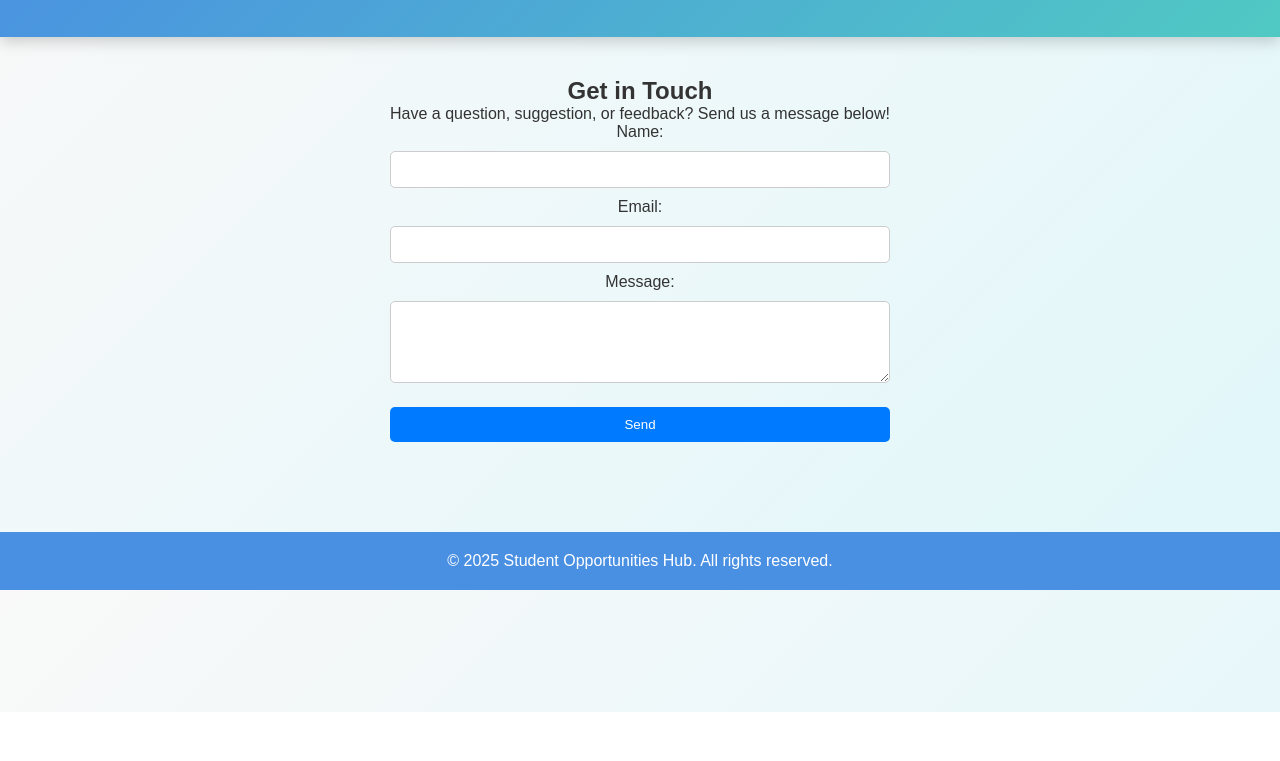
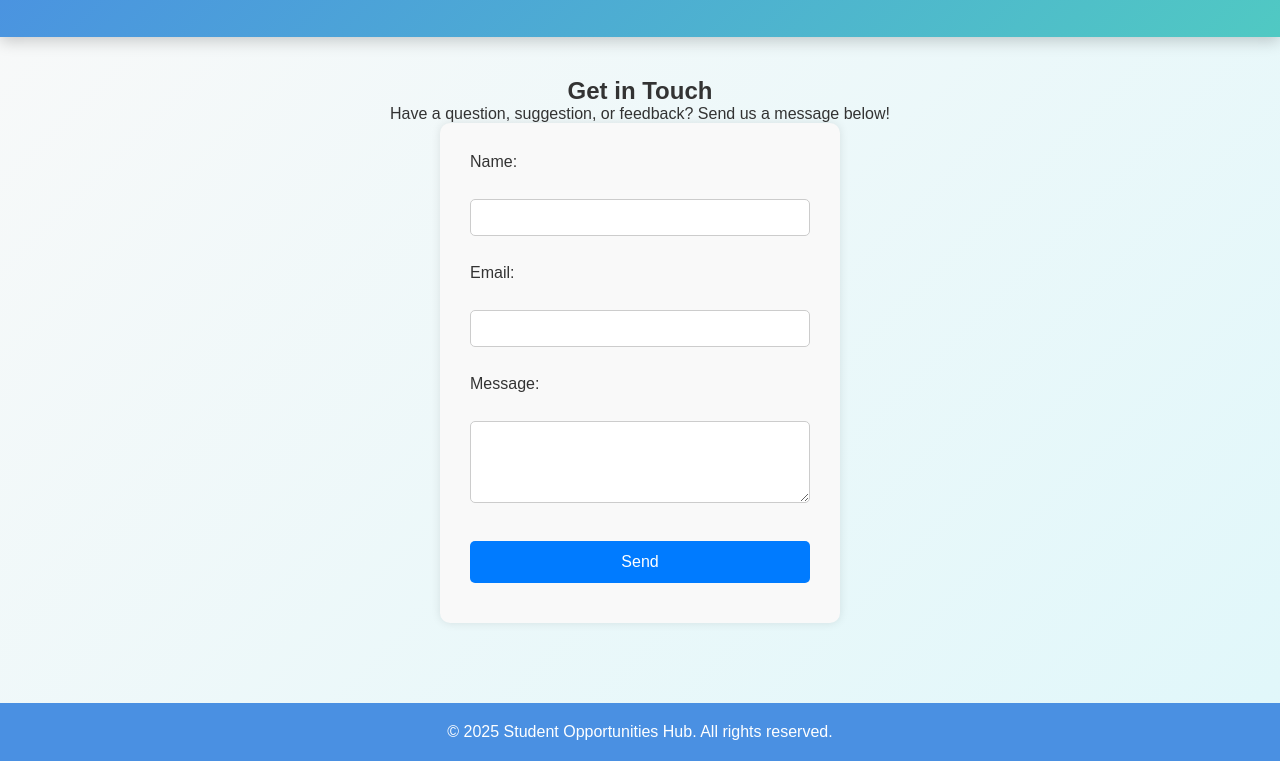
Before and after one commit to SahithReddy211/Student-Opportunities-Hub, a plain HTML site: page contact.html in a window 1280 px wide. Shown: the part 88-849 px from the top of the page. Before the commit the page ends 800 px from the top, so only its background shows below. Drawn offline with Linux system fonts and the light colour scheme.

Commit message:
Refactor styles in style.css for improved layout
Updated styles for various components, including header, navigation, footer, modal, hero section, and contact form.

```diff
--- a/style.css
+++ b/style.css
@@ -116,13 +116,28 @@ footer {
   z-index: 1; /* keep text above overlay */
 }
 .contact-form {
+  display: flex;
+  flex-direction: column;
+  align-items: center;
+  justify-content: center;
   text-align: center;
   padding: 40px;
 }
 
 .contact-form form {
-  max-width: 500px;
-  margin: 0 auto;
+  display: flex;
+  flex-direction: column;
+  align-items: flex-start;
+  max-width: 400px;
+  width: 100%;
+  background: #f9f9f9;
+  padding: 30px;
+  border-radius: 10px;
+  box-shadow: 0 0 10px rgba(0, 0, 0, 0.1);
+}
+
+.contact-form label {
+  align-self: flex-start;
 }
 
 .contact-form input,
@@ -132,6 +147,7 @@ footer {
   margin: 10px 0;
   border-radius: 5px;
   border: 1px solid #ccc;
+  box-sizing: border-box;
 }
 
 .contact-form input[type="submit"] {
@@ -139,6 +155,10 @@ footer {
   color: white;
   border: none;
   cursor: pointer;
+  width: 100%;
+  padding: 12px;
+  font-size: 16px;
+  border-radius: 5px;
 }
 
 .contact-form input[type="submit"]:hover {
```
